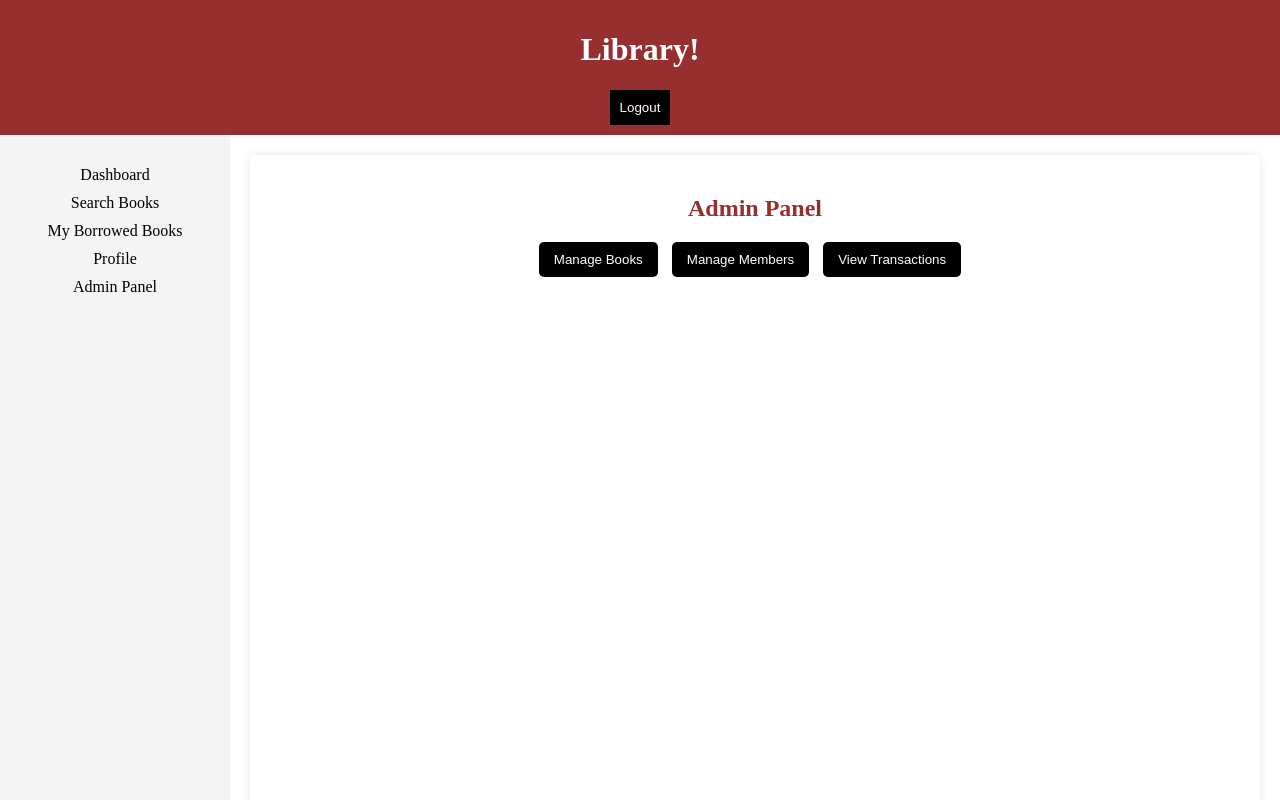
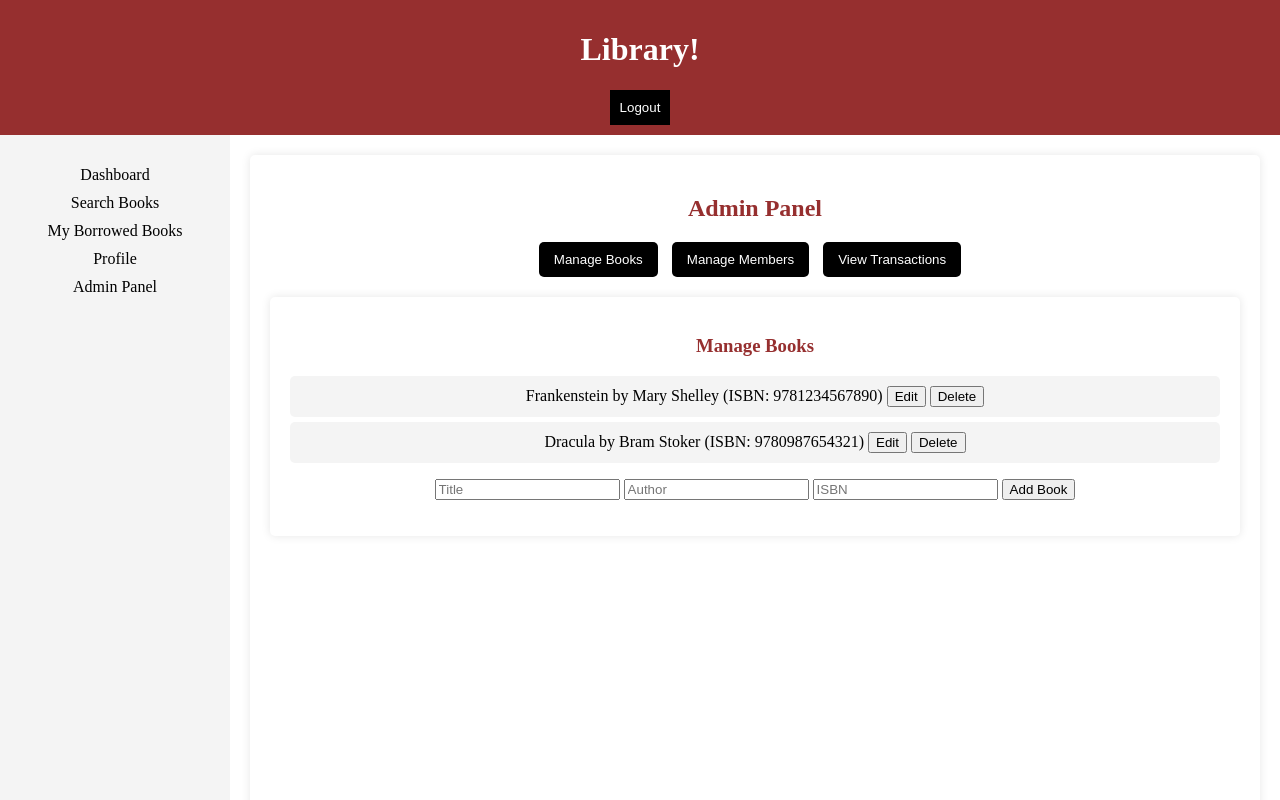
Before and after one commit to nirjalagurung/Database-Project, a plain HTML site: page adminpanel.html in a window 1280 px wide. Both pictures are taken after a click on the button "Manage Books". Shown: the top 800 px of the page. Drawn offline with Linux system fonts and the light colour scheme.

Commit message:
added more to admin panel

```diff
--- a/adminpanel.html
+++ b/adminpanel.html
@@ -27,17 +27,26 @@
                 </div>
                 <div id="manage-books" class="admin-section">
                     <h3>Manage Books</h3>
-                    <button>Add New Book</button>
                     <ul id="book-list">
                         <li>Loading books...</li>
                     </ul>
+                    <form id="add-book-form">
+						<input type="text" placeholder="Title" required>
+						<input type="text" placeholder="Author" required>
+						<input type="text" placeholder="ISBN" required>
+						<button type="submit">Add Book</button>
+					</form>
                 </div>
                 <div id="manage-members" class="admin-section" style="display: none;">
                     <h3>Manage Members</h3>
-                    <button>Register New Member</button>
                     <ul id="member-list">
                         <li>Loading members...</li>
                     </ul>
+                    <form id="add-member-form">
+						<input type="text" placeholder="Name" required>
+						<input type="text" placeholder="UserID" required>
+						<button type="submit">Register Member</button>
+					</form>
                 </div>
                 <div id="transactions" class="admin-section" style="display: none;">
                     <h3>Transaction Records</h3>
@@ -51,4 +60,54 @@
 			<p>&copy; 2025 Library!</p>
 		</footer>
 	</body>
+    <script>
+        function showSection(sectionId) {
+            document.querySelectorAll('.admin-section').forEach(section => {
+                section.style.display = 'none';
+            });
+            document.getElementById(sectionId).style.display = 'block';
+        }
+
+        // Example: simulate loading books
+        document.addEventListener("DOMContentLoaded", () => {
+            const books = [
+                { title: "Frankenstein", author: "Mary Shelley", isbn: "9781234567890" },
+                { title: "Dracula", author: "Bram Stoker", isbn: "9780987654321" }
+            ];
+
+            const bookList = document.getElementById("book-list");
+            bookList.innerHTML = "";
+            books.forEach(book => {
+                const li = document.createElement("li");
+                li.innerHTML = `${book.title} by ${book.author} (ISBN: ${book.isbn}) <button>Edit</button> <button>Delete</button>`;
+                bookList.appendChild(li);
+            });
+
+            const members = [
+                { name: "Alice Smith", id: "1234" },
+                { name: "Bob Johnson", id: "5678" }
+            ];
+
+            const memberList = document.getElementById("member-list");
+            memberList.innerHTML = "";
+            members.forEach(member => {
+                const li = document.createElement("li");
+                li.innerHTML = `${member.name} (${member.id}) <button>Edit</button> <button>Delete</button>`;
+                memberList.appendChild(li);
+            });
+
+            const transactions = [
+                { user: "Alice Smith", book: "Dracula", due: "2025-04-30" },
+                { user: "Bob Johnson", book: "Frankenstein", due: "2025-05-02" }
+            ];
+
+            const transactionList = document.getElementById("transaction-list");
+            transactionList.innerHTML = "";
+            transactions.forEach(tx => {
+                const li = document.createElement("li");
+                li.textContent = `${tx.user} borrowed "${tx.book}", due on ${tx.due}`;
+                transactionList.appendChild(li);
+            });
+        });
+    </script>
 </html>
```
